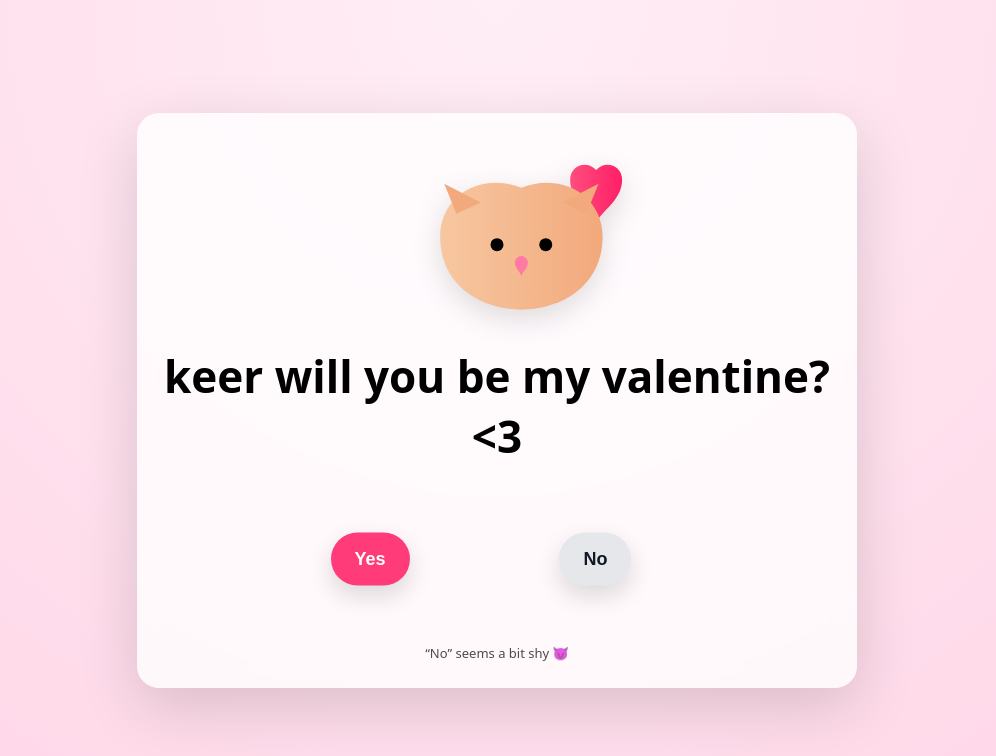
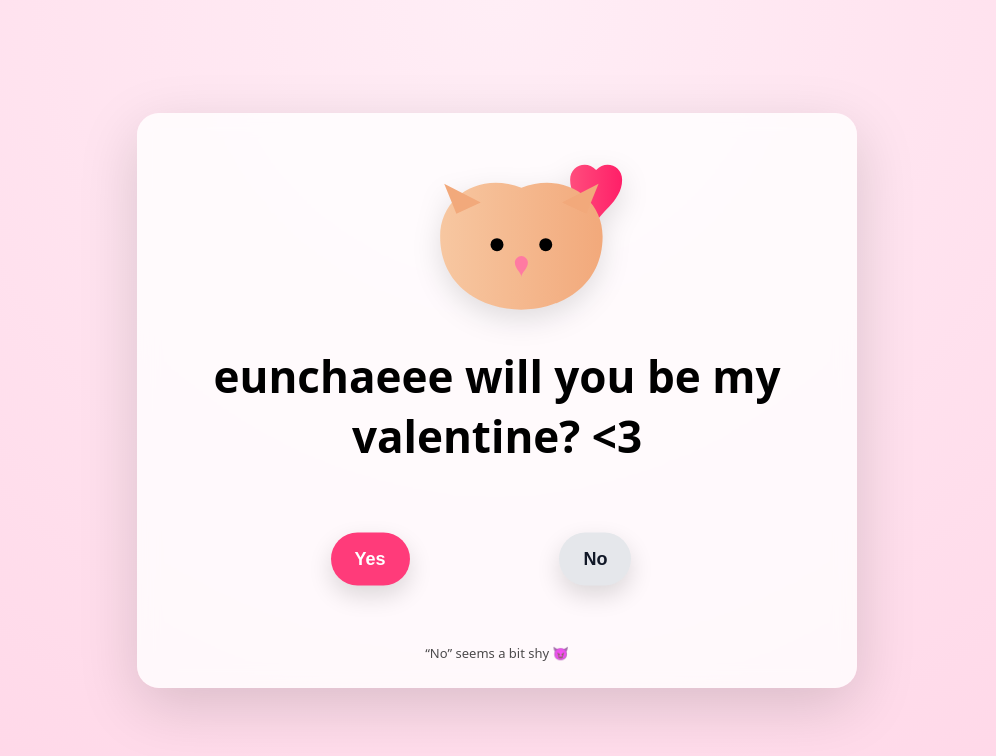
Before and after one commit to huiminlee5699/valentines, a plain HTML site: page index.html in a window 1280 px wide. Shown: the whole page, without its empty margins (143-1139 px from the left). Drawn offline with nearby package versions, Linux system fonts and the light colour scheme.

Commit message:
Update valentine message in index.html

```diff
--- a/index.html
+++ b/index.html
@@ -172,7 +172,7 @@
             fill="#ff7aa2"/>
     </svg>
 
-    <h1>keer will you be my valentine? <3</h1>
+    <h1>eunchaeee will you be my valentine? <3</h1>
 
     <section class="button-zone" id="zone">
       <button id="yesBtn">Yes</button>
```
